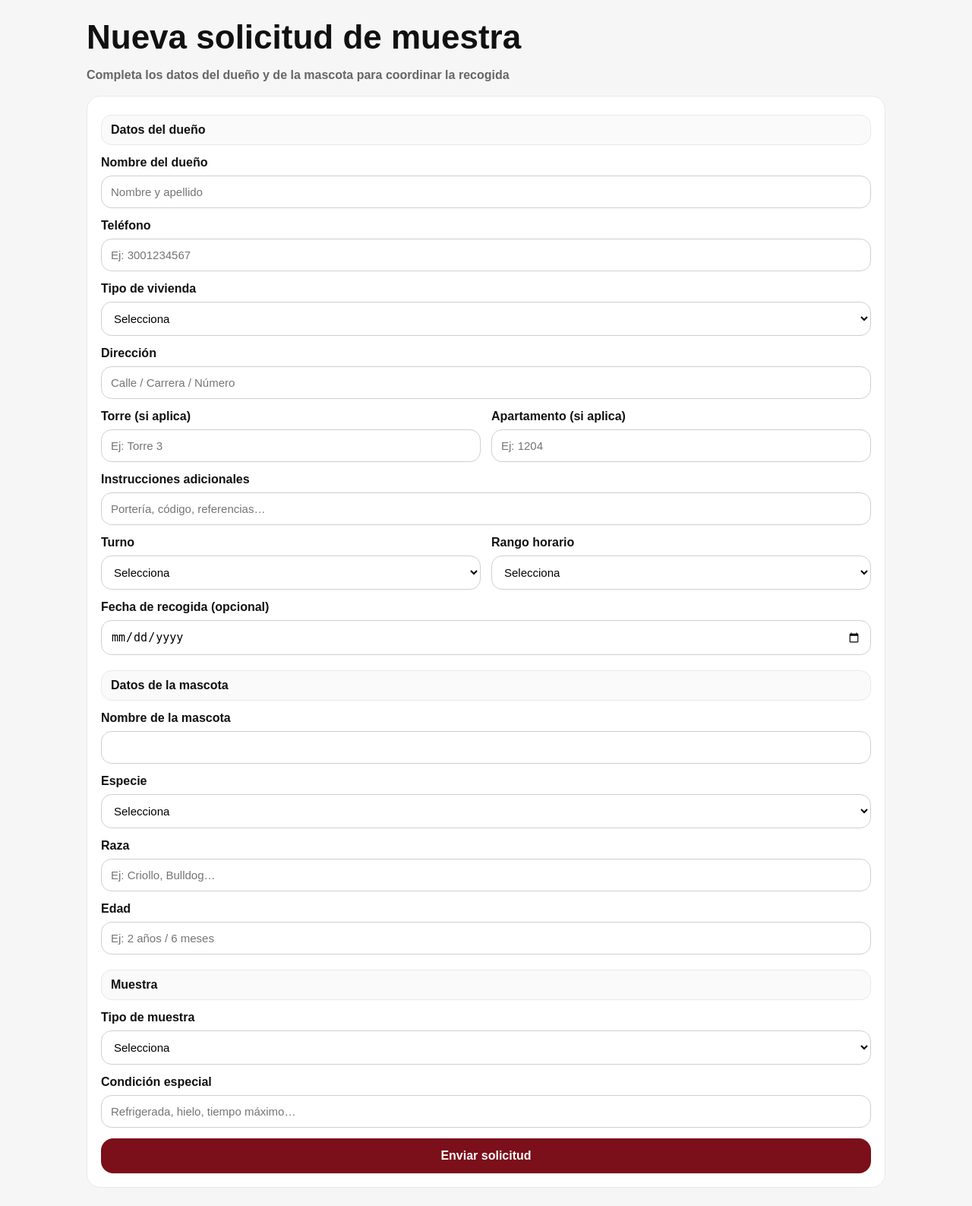
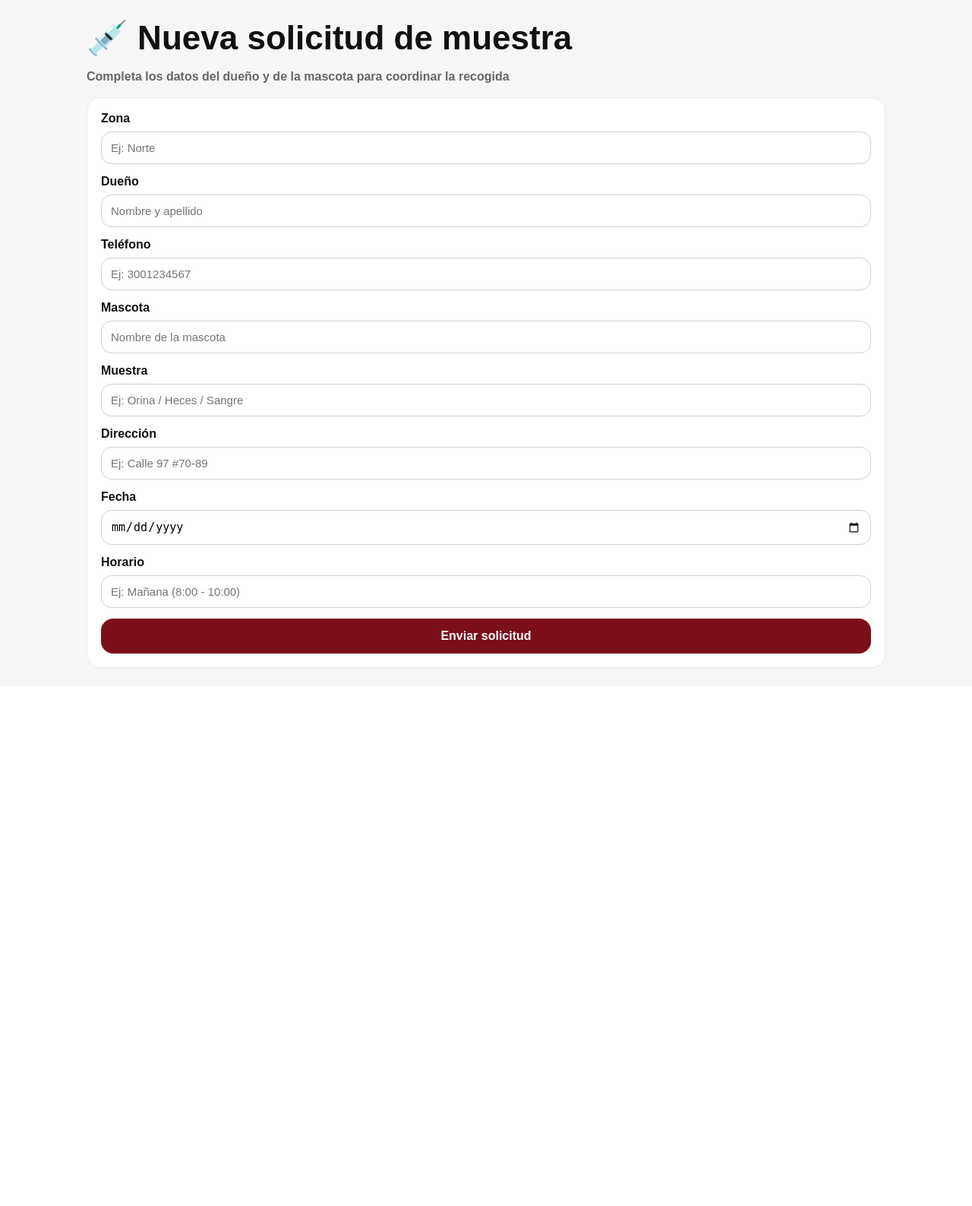
Before and after one commit to daniellascano811/laboratorio-veterinario, a Flask app: page / in a window 1280 px wide. Shown: the part 83-1670 px from the top of the page at 76% size. After the commit the page ends 962 px from the top, so only its background shows below. Run offline with Flask 3, Linux system fonts and the light colour scheme; some libraries are stand-ins or nearby versions.

Commit message:
UI: titulo con jeringa + subtitulo

```diff
--- a/templates/formulario.html
+++ b/templates/formulario.html
@@ -19,176 +19,61 @@
     </div>
 
     <nav class="nav">
-      <a class="nav-btn active" href="{{ url_for('home') }}">
-        Nueva solicitud
-      </a>
-      <a class="nav-btn" href="{{ url_for('ver_solicitudes') }}">
-        Ver solicitudes
-      </a>
+      <a class="nav-btn {{ 'active' if active=='form' else '' }}" href="{{ url_for('home') }}">Nueva solicitud</a>
+      <a class="nav-btn {{ 'active' if active=='solicitudes' else '' }}" href="{{ url_for('ver_solicitudes') }}">Ver solicitudes</a>
+      {% if session.get('logged_in') %}
+        <a class="nav-btn" href="{{ url_for('logout') }}">Logout</a>
+      {% endif %}
     </nav>
   </div>
 </header>
 
 <main class="container">
-  <!-- JERARQUÍA CLARA -->
-  <h1>Nueva solicitud de muestra</h1>
-  <p class="subtitle">
-    Completa los datos del dueño y de la mascota para coordinar la recogida
-  </p>
+  <h1 class="page-title">
+    <span class="title-icon" aria-hidden="true">💉</span>
+    Nueva solicitud de muestra
+  </h1>
+  <p class="subtitle">Completa los datos del dueño y de la mascota para coordinar la recogida</p>
 
   <section class="card">
-    <form class="grid grid-vertical" method="POST" action="{{ url_for('crear_solicitud') }}">
+    <form class="grid" method="POST" action="{{ url_for('crear_solicitud') }}">
 
-      <!-- ================== DATOS DEL DUEÑO ================== -->
-      <div class="section-title">Datos del dueño</div>
+      <label>Zona
+        <input name="zona" placeholder="Ej: Norte" required>
+      </label>
 
-      <label>Nombre del dueño
-        <input name="dueno_nombre" placeholder="Nombre y apellido" required>
+      <label>Dueño
+        <input name="dueno" placeholder="Nombre y apellido" required>
       </label>
 
       <label>Teléfono
-        <input name="dueno_telefono" placeholder="Ej: 3001234567" required>
+        <input name="tel" placeholder="Ej: 3001234567" required>
       </label>
 
-      <label>Tipo de vivienda
-        <select name="vivienda_tipo" required>
-          <option value="" selected disabled>Selecciona</option>
-          <option value="casa">Casa</option>
-          <option value="apartamento">Apartamento</option>
-        </select>
+      <label>Mascota
+        <input name="mascota" placeholder="Nombre de la mascota">
+      </label>
+
+      <label>Muestra
+        <input name="muestra" placeholder="Ej: Orina / Heces / Sangre">
       </label>
 
       <label>Dirección
-        <input name="direccion" placeholder="Calle / Carrera / Número" required>
+        <input name="direccion" placeholder="Ej: Calle 97 #70-89">
       </label>
 
-      <div class="row-2">
-        <label>Torre (si aplica)
-          <input name="torre" placeholder="Ej: Torre 3">
-        </label>
-
-        <label>Apartamento (si aplica)
-          <input name="apto" placeholder="Ej: 1204">
-        </label>
-      </div>
-
-      <label>Instrucciones adicionales
-        <input name="direccion_detalle" placeholder="Portería, código, referencias…">
-      </label>
-
-      <div class="row-2">
-        <label>Turno
-          <select name="horario_turno" required>
-            <option value="" selected disabled>Selecciona</option>
-            <option value="mañana">Mañana</option>
-            <option value="tarde">Tarde</option>
-          </select>
-        </label>
-
-        <label>Rango horario
-          <select name="horario_rango" required>
-            <option value="" selected disabled>Selecciona</option>
-            <option value="9:00 - 12:00">9:00 – 12:00</option>
-            <option value="13:00 - 17:00">13:00 – 17:00</option>
-          </select>
-        </label>
-      </div>
-
-      <label>Fecha de recogida (opcional)
+      <label>Fecha
         <input type="date" name="fecha">
       </label>
 
-      <!-- ================== DATOS DE LA MASCOTA ================== -->
-      <div class="section-title">Datos de la mascota</div>
-
-      <label>Nombre de la mascota
-        <input name="mascota_nombre" required>
+      <label>Horario
+        <input name="horario" placeholder="Ej: Mañana (8:00 - 10:00)">
       </label>
 
-      <label>Especie
-        <select name="mascota_especie" id="mascota_especie" required>
-          <option value="" selected disabled>Selecciona</option>
-          <option value="perro">🐶 Perro</option>
-          <option value="gato">🐱 Gato</option>
-          <option value="otro">🐾 Otro</option>
-        </select>
-      </label>
-
-      <label id="mascota_otro_wrap" class="hidden">¿Cuál?
-        <input name="mascota_otro" id="mascota_otro" placeholder="Especifica la mascota">
-      </label>
-
-      <label>Raza
-        <input name="mascota_raza" placeholder="Ej: Criollo, Bulldog…">
-      </label>
-
-      <label>Edad
-        <input name="mascota_edad" placeholder="Ej: 2 años / 6 meses">
-      </label>
-
-      <!-- ================== MUESTRA ================== -->
-      <div class="section-title">Muestra</div>
-
-      <label>Tipo de muestra
-        <select name="muestra_tipo" id="muestra_tipo" required>
-          <option value="" selected disabled>Selecciona</option>
-          <option value="sangre">Sangre</option>
-          <option value="heces">Heces</option>
-          <option value="orina">Orina</option>
-          <option value="otro">Otro</option>
-        </select>
-      </label>
-
-      <label id="muestra_otro_wrap" class="hidden">¿Cuál?
-        <input name="muestra_otro" id="muestra_otro" placeholder="Describe la muestra">
-      </label>
-
-      <label>Condición especial
-        <input name="muestra_condicion" placeholder="Refrigerada, hielo, tiempo máximo…">
-      </label>
-
-      <button class="btn-primary" type="submit">
-        Enviar solicitud
-      </button>
+      <button class="btn-primary" type="submit">Enviar solicitud</button>
     </form>
   </section>
 </main>
 
-<script>
-  const especie = document.getElementById("mascota_especie");
-  const mascotaOtroWrap = document.getElementById("mascota_otro_wrap");
-  const mascotaOtro = document.getElementById("mascota_otro");
-
-  function toggleMascotaOtro(){
-    if (especie.value === "otro") {
-      mascotaOtroWrap.classList.remove("hidden");
-      mascotaOtro.required = true;
-    } else {
-      mascotaOtroWrap.classList.add("hidden");
-      mascotaOtro.required = false;
-      mascotaOtro.value = "";
-    }
-  }
-  especie.addEventListener("change", toggleMascotaOtro);
-  toggleMascotaOtro();
-
-  const muestra = document.getElementById("muestra_tipo");
-  const muestraOtroWrap = document.getElementById("muestra_otro_wrap");
-  const muestraOtro = document.getElementById("muestra_otro");
-
-  function toggleMuestraOtro(){
-    if (muestra.value === "otro") {
-      muestraOtroWrap.classList.remove("hidden");
-      muestraOtro.required = true;
-    } else {
-      muestraOtroWrap.classList.add("hidden");
-      muestraOtro.required = false;
-      muestraOtro.value = "";
-    }
-  }
-  muestra.addEventListener("change", toggleMuestraOtro);
-  toggleMuestraOtro();
-</script>
-
 </body>
 </html>
```
